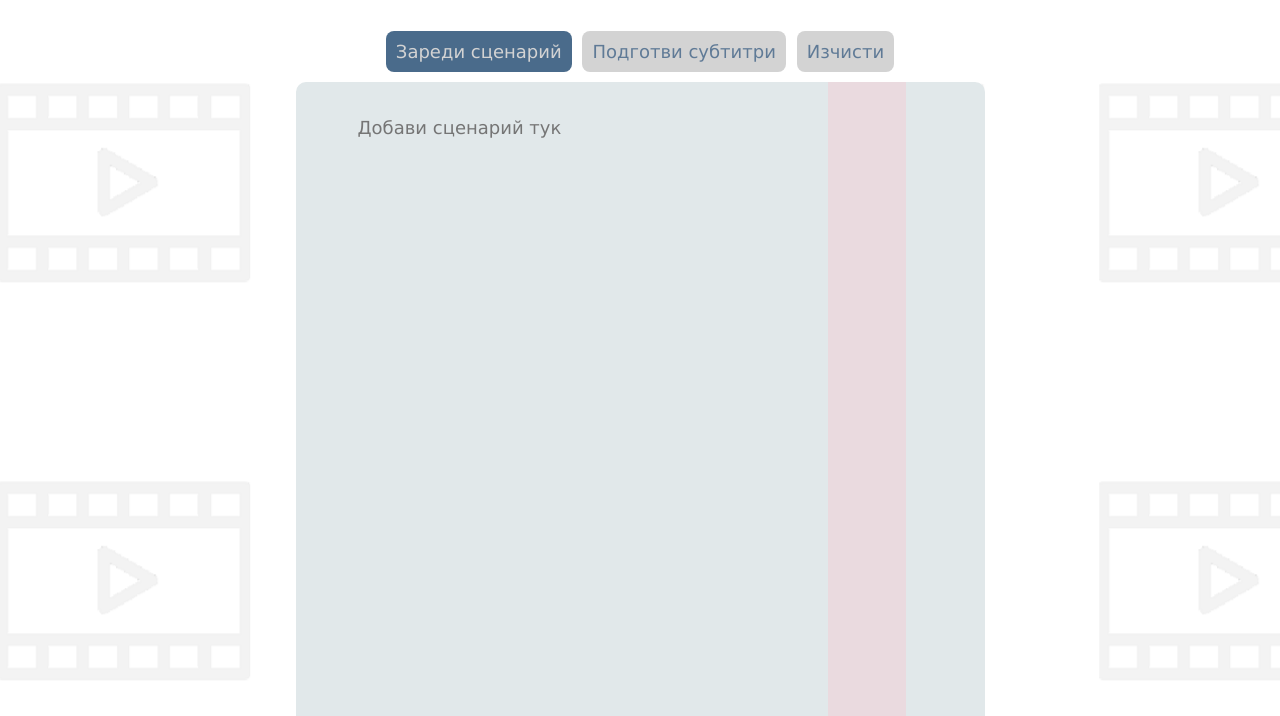
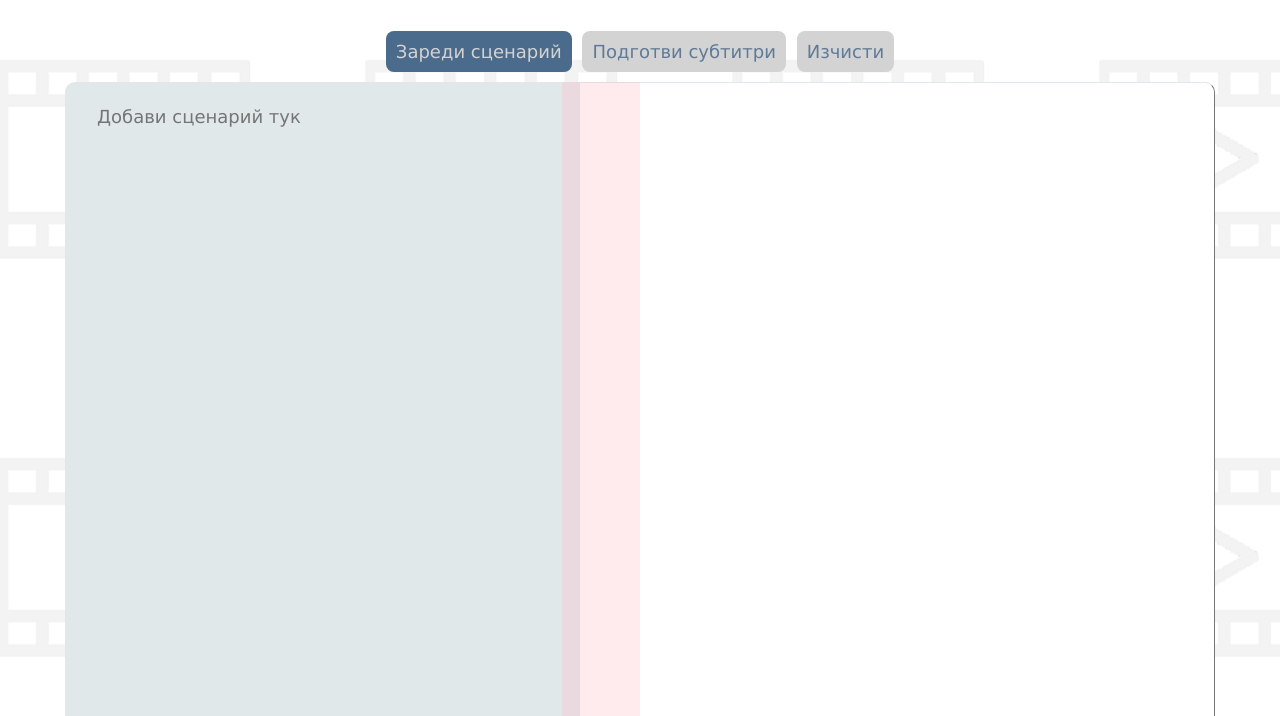
Before and after one commit to DBeneva/bulgarian-subtitles, a plain HTML site: page client/index.html in a window 1280 px wide. Shown: the part 84-800 px from the top of the page. Drawn offline with Linux system fonts and the light colour scheme.

Commit message:
Updated textarea layout

```diff
--- a/client/index.html
+++ b/client/index.html
@@ -19,7 +19,7 @@
         <button id="clean-up-btn" disabled>Изчисти</button>
     </header>
     <div class="subtitle-editor-wrapper">
-        <textarea name="subtitle-editor" id="subtitle-editor" class="subtitle-editor" cols="50" rows="35" placeholder="Добави сценарий тук"></textarea>
+        <textarea name="subtitle-editor" id="subtitle-editor" class="subtitle-editor" cols="100" rows="35" placeholder="Добави сценарий тук"></textarea>
     </div>
     <button id="add-timing" disabled>Добави тайминг</button>
     <script src="editSubtitles.js"></script>
--- a/client/style.css
+++ b/client/style.css
@@ -20,15 +20,20 @@ h1 {
 
 /* Textarea where subtitles are edited */
 .subtitle-editor {
-    background-color: rgb(225, 232, 234);
+    background-image: linear-gradient(to right, rgba(225, 232, 234, 1) 43.3%, rgba(225, 232, 234, 0) 43.3%);
     white-space: nowrap;
     overflow-x: hidden;
     border-radius: 10px;
-    border-width: 30px 60px;
-    border-color: rgb(225, 232, 234);
+    border-left-width: 30px;
+    /* border-color: rgb(225, 232, 234); */
+    /* border-image: linear-gradient(to right, rgba(225, 232, 234, 1), rgba(225, 232, 234, 0)); */
+    border-left-color: rgba(225, 232, 234, 1);
+    border-top-color: rgba(225, 232, 234, 1);
+    border-bottom-color: rgba(225, 232, 234, 0);
     line-height: 1.6;
     resize: none;
     font-size: 18px;
+    padding-top: 20px;
 }
 
 .subtitle-editor:focus {
@@ -54,7 +59,7 @@ h1 {
     width: 78px;
     position: absolute;
     top: 0;
-    left: calc(100% - 8.7em);
+    left: calc(100% - 36.30em);
     font-size: 18px;
 }
 
```
